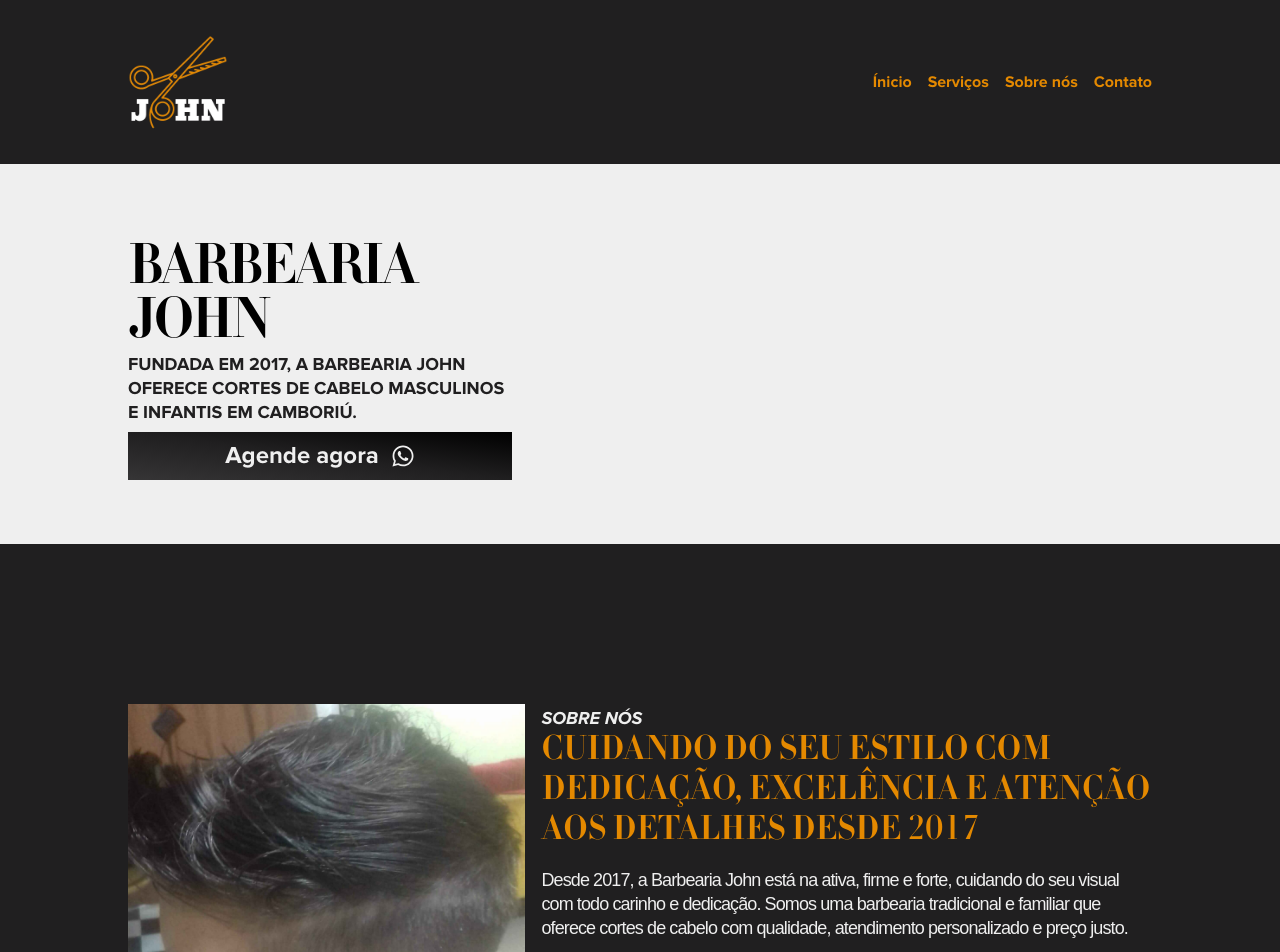
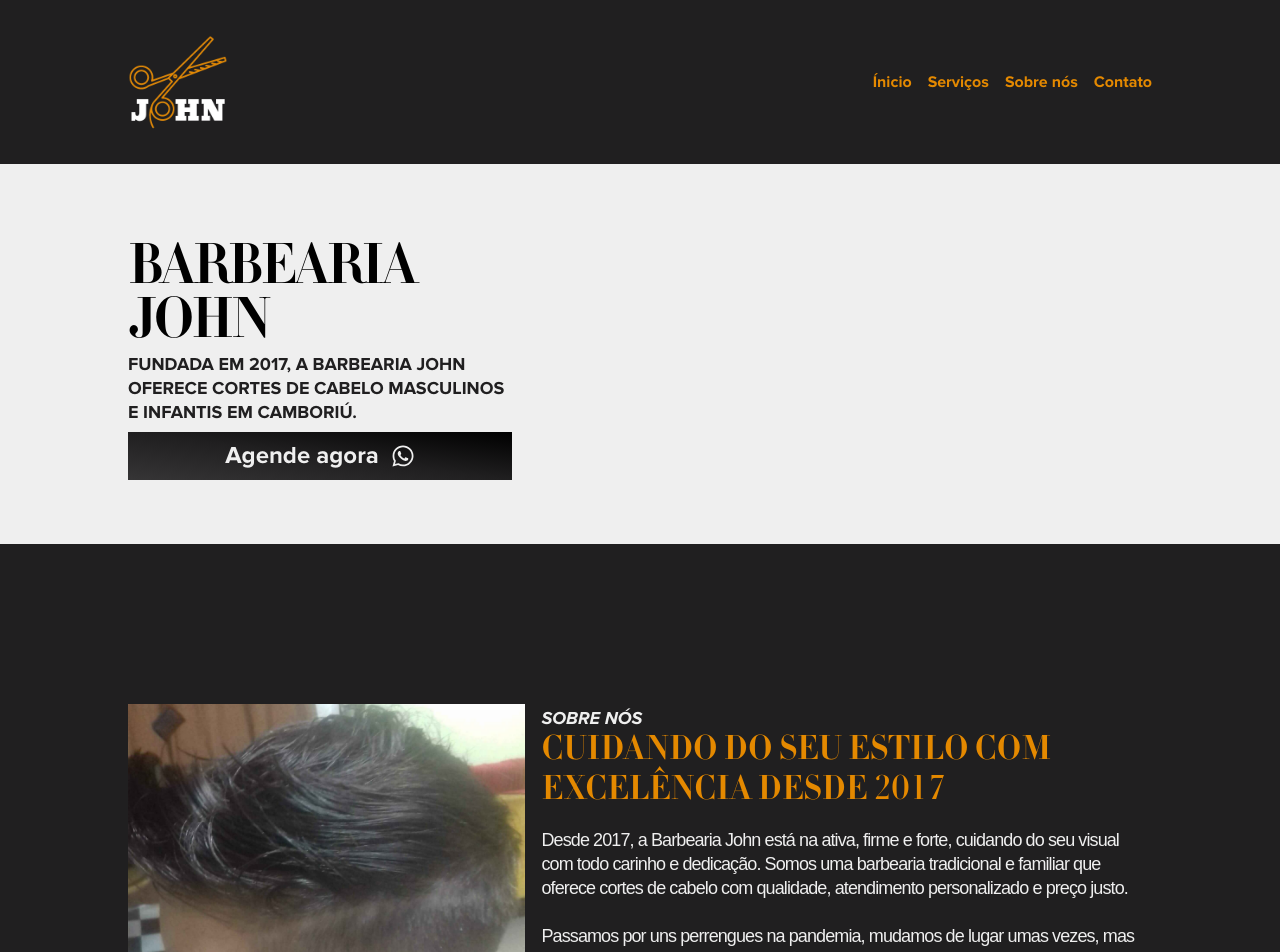
Before and after one commit to Tiago-Silverio-da-Costa/Barbearia-John, a Next.js app: page / in a window 1280 px wide. Shown: the top 952 px of the page. Built offline with nearby package versions, Linux system fonts and the light colour scheme; a web font is replaced by a local one.

Commit message:
text changed in about component

```diff
--- a/components/about.tsx
+++ b/components/about.tsx
@@ -63,7 +63,7 @@ export default function About() {
               sobre nós
             </p>
             <h1 className={`${didot.className} uppercase max-w-2xl text-goldColor leading-10 text-4xl font-bold mb-4`}>
-              Cuidando do seu estilo com dedicação, excelência e atenção aos detalhes desde 2017
+              Cuidando do seu estilo com excelência desde 2017
             </h1>
           </div>
           <p className="text-lg tracking-tighter leading-6 max-w-3xl">
```
Lines whose indentation alone changed are shown as unchanged.
